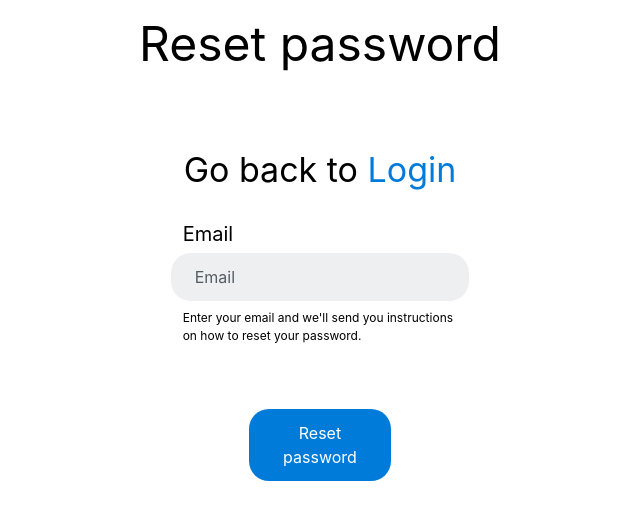
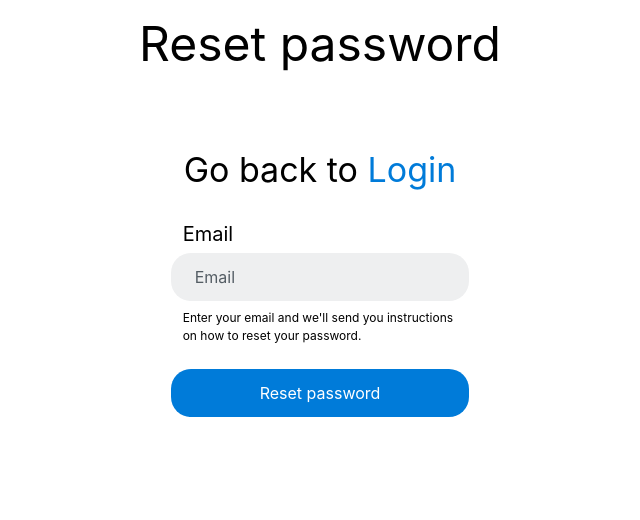
Before and after one commit to BLIZERTO/Design-System, a React (Create React App) app: page /forget-password in a window 1280 px wide. Shown: the top 520 px of the page, without its empty margins (320-960 px from the left). Built offline with nearby package versions, Linux system fonts and the light colour scheme.

Commit message:
move button in form

```diff
--- a/src/styles/inc/global.css
+++ b/src/styles/inc/global.css
@@ -81,4 +81,9 @@
   .input:disabled::placeholder {
     color: theme("colors.grey.light");
   }
+
+  .error {
+    border-color: theme("colors.red.medium");
+    color: theme("colors.red.medium");
+  }
 }
--- a/src/templates/AuthPage.js
+++ b/src/templates/AuthPage.js
@@ -4,12 +4,9 @@ function AuthPage(props) {
   return (
     <div className="flex flex-col gap-6 px-1 lg:px-0 lg:py-2 lg:w-1/3 mx-auto">
       <h1 className="text-2xl text-center">{props.title}</h1>
-      <form className="flex flex-col gap-4 lg:px-6">{props.children}</form>
-      <Button
-        type="submit"
-        text={props.btnText}
-        style="lg:w-1/3 mx-auto"
-      ></Button>
+      <form className="flex flex-col gap-4 lg:px-6">{props.children}
+        <Button type="submit" text={props.btnText} style="mx-auto w-full"></Button>
+      </form>
     </div>
   );
 }
```
Also changed, not shown: 1 other file (tests, documents, lock files or other folders).
